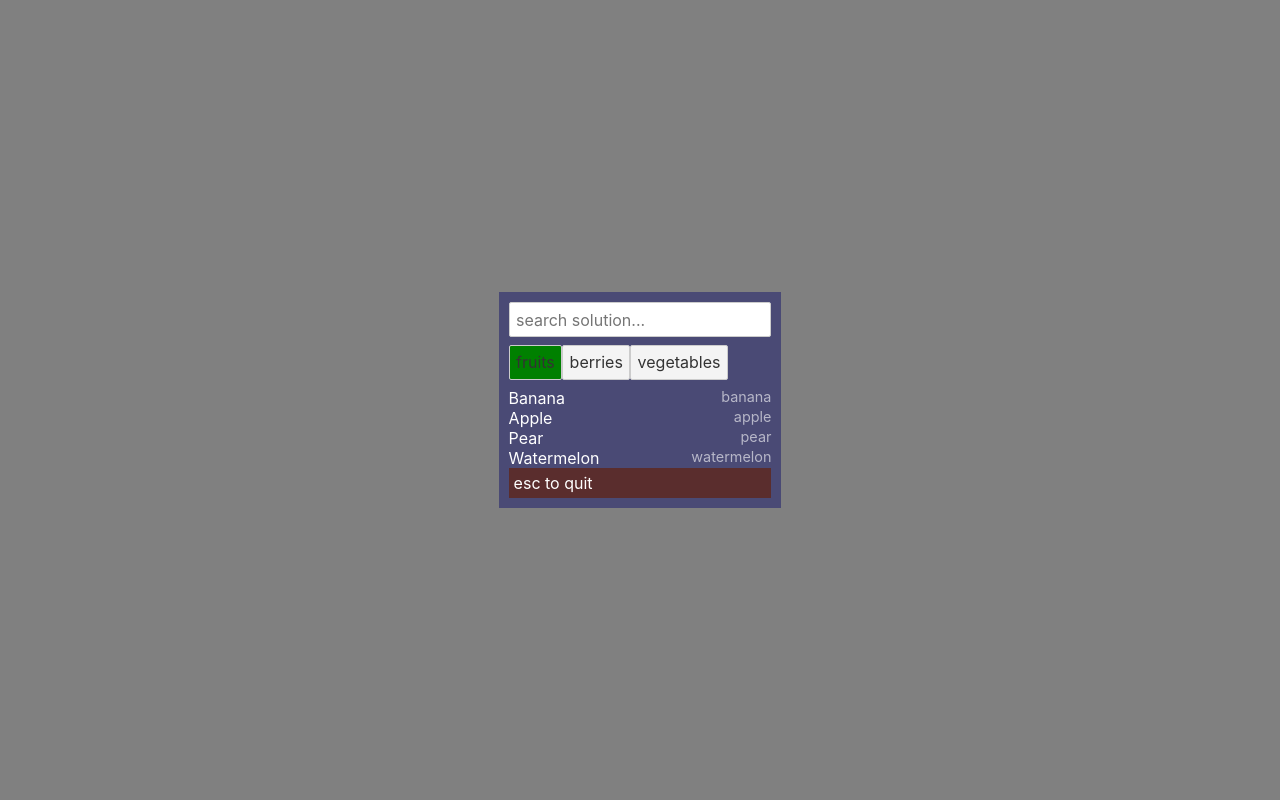
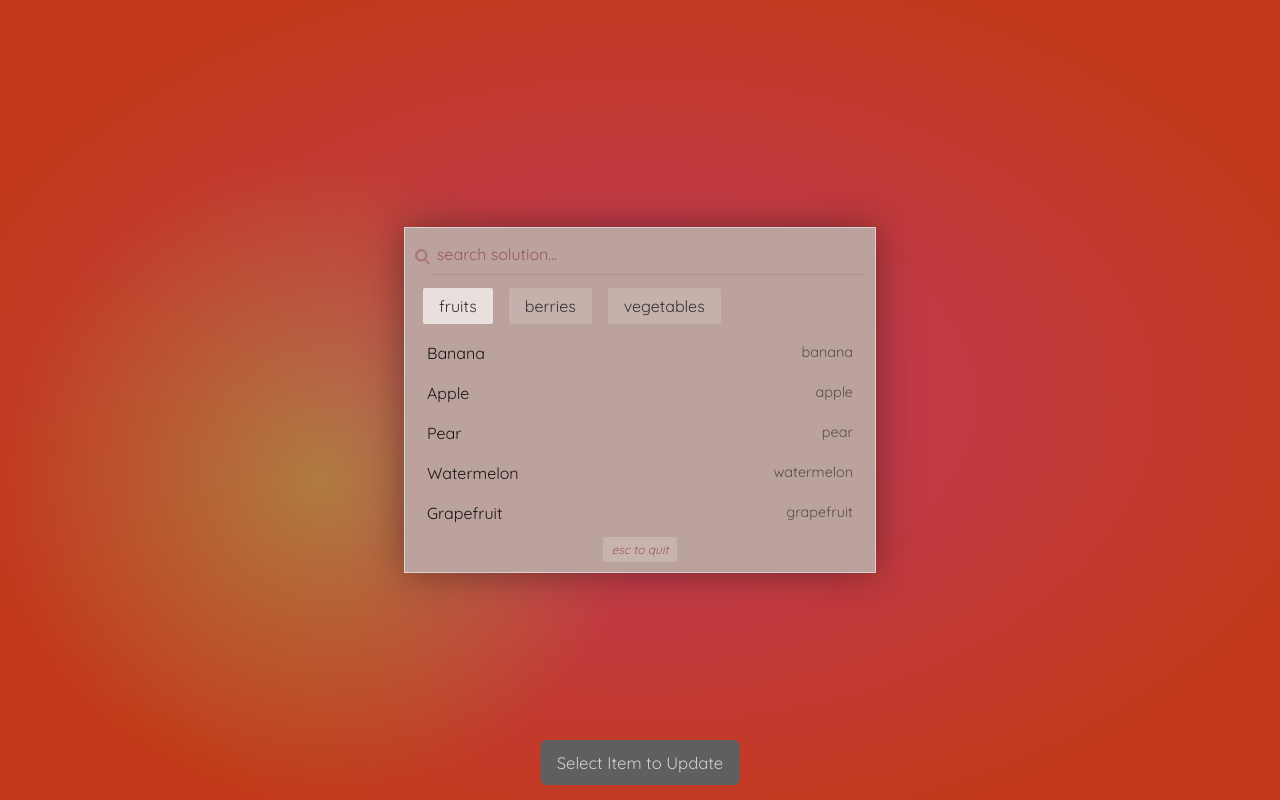
Before and after one commit to jaclynonacloud/svelte-search-solution, a Svelte app: page / in a window 1280 px wide. Built offline with nearby package versions, Linux system fonts and the light colour scheme.

Commit message:
Completed search solution.

```diff
--- a/src/App.svelte
+++ b/src/App.svelte
@@ -1,4 +1,5 @@
 <script>
+	import Notification from './components/atoms/Notification.svelte'
 	import SearchSolution from './components/organisms/SearchSolution.svelte'
 
 	const data = {
@@ -6,7 +7,10 @@
 			{ id: 'banana', readable: 'Banana' },
 			{ id: 'apple', readable: 'Apple'},
 			{ id: 'pear', readable: 'Pear' },
-			{ id: 'watermelon', readable: 'Watermelon' }
+			{ id: 'watermelon', readable: 'Watermelon' },
+			{ id: 'grapefruit', readable: 'Grapefruit' },
+			{ id: 'grapes', readable: 'Grapes' },
+			{ id: 'lemon', readable: 'Lemon' }
 		],
 		berries: [
 			{ id: 'blueberry', readable: 'Blueberry'},
@@ -19,18 +23,32 @@
 			{ id: 'zucchini', readable: 'Zucchini'}
 		]
 	}
+
+	let value = ''
 </script>
 
 <main>
-	<SearchSolution {data} key="fruits" />
+	<SearchSolution {data} key="fruits" bind:value />
+	<Notification readable={value} />
 </main>
 
 <style>
+	@import url('https://fonts.googleapis.com/css2?family=Quicksand&display=swap');
+
 	:global(html),
 	:global(body) {
+		background: radial-gradient(#382e63, #140a08), radial-gradient(closest-side at 25% 60%, #af7b0b, #c23a19);
+		background-blend-mode: lighten;
+	}
+
+	main {
 		display: flex;
 		justify-content: center;
 		align-items: center;
-		background: grey;
+		width: 100%;
+		height: 100%;
+		font-family: 'Quicksand', sans-serif;
 	}
+
+
 </style>
--- /dev/null
+++ b/src/components/atoms/Notification.svelte
@@ -0,0 +1,30 @@
+<script>
+    export let readable = ''
+</script>
+
+<div class="notification">
+    {#if readable === ''}
+    <div class="notification__empty">Select Item to Update</div>
+    {:else}
+    {@html readable}
+    {/if}
+</div>
+
+<style lang="scss">
+    .notification {
+        position: fixed;
+        bottom: 15px;
+        left: 50%;
+        background: #5f5f5f;
+        padding: 12px 16px;
+        color: white;
+        border-radius: 6px;
+        font-size: 1.3em;
+        transform: translateX(-50%);
+
+        &__empty {
+            font-size: 0.8em;
+            opacity: 0.7;
+        }
+    }
+</style>
--- a/src/components/atoms/SearchInput.svelte
+++ b/src/components/atoms/SearchInput.svelte
@@ -2,4 +2,59 @@
     export let value = ''
 </script>
 
-<input type="search" class="search-input" placeholder="search solution..." bind:value >
+<div class="search-input">
+    <div class="search-input__icon"></div>
+    <input type="search" class="search-input__input" placeholder="search solution..." bind:value >
+</div>
+
+
+<style lang="scss">
+    .search-input {
+        display: flex;
+        align-items: center;
+
+        &__icon {
+            background: url('/search-icon.png');
+            width: 16px;
+            height: 24px;
+            opacity: 0.6;
+        }
+        &__input {
+            position: relative;
+            background: transparent;
+            width: 100%;
+            color: #0c0b0b;
+            padding-bottom: 10px;
+            border: none;
+                border-bottom: solid 1px rgba(146, 87, 76, 0.24);
+            border-radius: 0;
+            mask-border-width: 300px;
+            outline: none;
+            transition: border ease 0.25s;
+
+            &:focus {
+                border-bottom-color: #99626f;
+            }
+
+            &::placeholder {
+                color: #9b5858;
+            }
+
+            &::-webkit-search-cancel-button {
+                /* Remove default */
+                appearance: none;
+
+                background: url('/cancel-icon.png');
+                width: 12px;
+                height: 12px;
+                opacity: 0.75;
+                cursor: pointer;
+                transition: opacity ease 0.25s;
+
+                &:hover {
+                    opacity: 1;
+                }
+            }
+        }
+    }
+</style>
--- a/src/components/atoms/SearchResult.svelte
+++ b/src/components/atoms/SearchResult.svelte
@@ -1,9 +1,15 @@
 <script>
+import { createEventDispatcher } from 'svelte';
+
+    import { fade } from 'svelte/transition';
+
+    const emit = createEventDispatcher()
+
     export let readable = 'readable'
     export let id = 'id'
 </script>
 
-<div class="search-result">
+<div class="search-result" transition:fade={{ duration: 450 }} on:click={() => emit('selected')}>
     <div class="search-result__readable">{@html readable}</div>
     <div class="search-result__id">{@html id}</div>
 </div>
@@ -12,6 +18,15 @@
     .search-result {
         display: flex;
         justify-content: space-between;
+        padding: 10px 8px;
+        color: #1a1616;
+        box-sizing: border-box;
+        cursor: pointer;
+        transition: background ease 0.25s;
+
+        &:hover {
+            background: rgba(255, 255, 255, 0.336);
+        }
 
         &__id {
             font-size: 0.9em;
--- a/src/components/atoms/ToggleButton.svelte
+++ b/src/components/atoms/ToggleButton.svelte
@@ -8,7 +8,7 @@
 
     const handleClick = () => {
         isActive = !isActive
-        emit('selected')
+        emit('toggled', isActive)
     }
 </script>
 
@@ -18,11 +18,19 @@
 
 <style lang="scss">
     .toggle-button {
+        background: mix(transparent, white, 85);
+        padding: 8px 16px;
+        margin: 5px 8px;
+        border: none;
+        outline: none;
+        transition: background ease 0.25s;
+
         &:hover {
+            background: mix(transparent, white, 65);
             cursor: pointer;
         }
         &.active {
-            background: green;
+            background: #e9dfdd;
         }
     }
 </style>
--- a/src/components/molecules/SearchResultList.svelte
+++ b/src/components/molecules/SearchResultList.svelte
@@ -1,8 +1,9 @@
 <script>
-    import SearchResult from "../atoms/SearchResult.svelte";
+    import SearchResult from "../atoms/SearchResult.svelte"
 
     export let results = []
     export let filter = ''
+    export let value = ''
 
     $: filteredResults = filter === '' ? results :
         results.filter(({readable, id}) => {
@@ -14,6 +15,14 @@
 
 <div class="search-result-list">
     {#each filteredResults as {readable, id}}
-    <SearchResult {readable} {id} />
+    <SearchResult {readable} {id} on:selected={() => value = id} />
     {/each}
 </div>
+
+<style lang="scss">
+    .search-result-list {
+        padding: 4px;
+        height: 200px;
+        overflow-y: scroll;
+    }
+</style>
--- a/src/components/molecules/ToggleButtonGroup.svelte
+++ b/src/components/molecules/ToggleButtonGroup.svelte
@@ -7,14 +7,15 @@
     export let value = ''
     export let options = []
 
-    const handleSelected = option => {
-        value = option
+    const handleToggled = (option, toggle) => {
+        console.log('toggle', toggle)
+        value = toggle ? option : ''
         emit('input', value)
     }
 </script>
 
 <div class="toggle-button-group">
     {#each options as option}
-    <ToggleButton readable={option} on:selected={() => handleSelected(option)} isActive={value === option} />
+    <ToggleButton readable={option} on:toggled={({detail}) => handleToggled(option, detail)} isActive={value === option} />
     {/each}
 </div>
--- a/src/components/organisms/SearchSolution.svelte
+++ b/src/components/organisms/SearchSolution.svelte
@@ -5,29 +5,57 @@
 
     export let data = {}
     export let key = ''
+    export let value = ''
 
     let search = ''
 
     $: options = Object.keys(data)
-    $: results = data[key]
+    $: results = data[key] || []
 </script>
 
 <section class="search-solution">
     <SearchInput bind:value={search} />
     <ToggleButtonGroup {options} bind:value={key} />
-    <SearchResultList {results} filter={search} />
+    <SearchResultList {results} filter={search} bind:value />
     <div class="search-solution__footer">esc to quit</div>
 </section>
 
 <style lang="scss">
     .search-solution {
-        background: #4a4a75;
+        display: flex;
+        flex-flow: column;
+        background: #bba29c;
+        width: 100%;
+        max-width: 450px;
         padding: 10px;
         color: white;
+        border: solid 1px #dad2d0;
+        box-shadow: 0 0 35px rgba(39, 21, 21, 0.5);
 
         &__footer {
-            background: #5a2d2d;
-            padding: 5px;
+            align-self: center;
+            background: rgba(255, 255, 255, 0.2);
+            color: #9b5858;
+            padding: 5px 8px;
+            font-size: 0.75em;
+            font-style: italic;
+            text-align: center;
+            border-radius: 2px;
+            cursor: default;
+        }
+
+        :global(::-webkit-scrollbar) {
+            background: #8b7874;
+            width: 5px;
+            border-radius: 2px;
+        }
+        :global(::-webkit-scrollbar-thumb) {
+            background: #e9dfdd;
+            border-radius: 2px;
+
+            &:hover {
+                background: white;
+            }
         }
     }
 </style>
```
Also changed, not shown: public/cancel-icon.png (added), public/search-icon.png (added).
